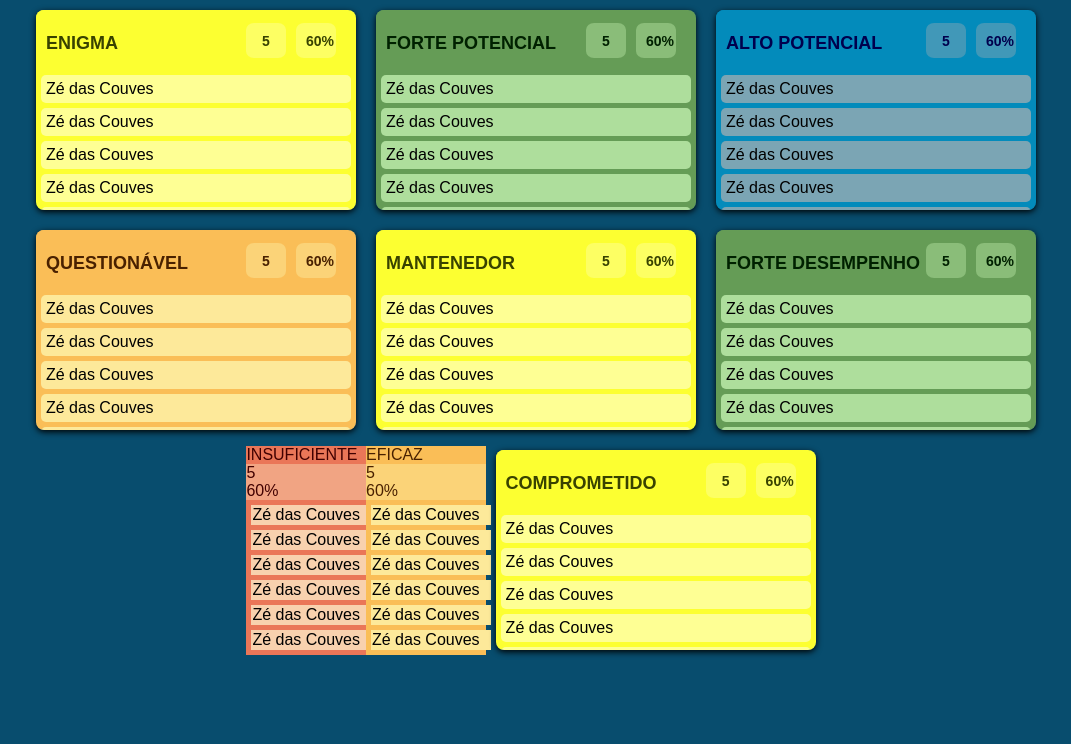
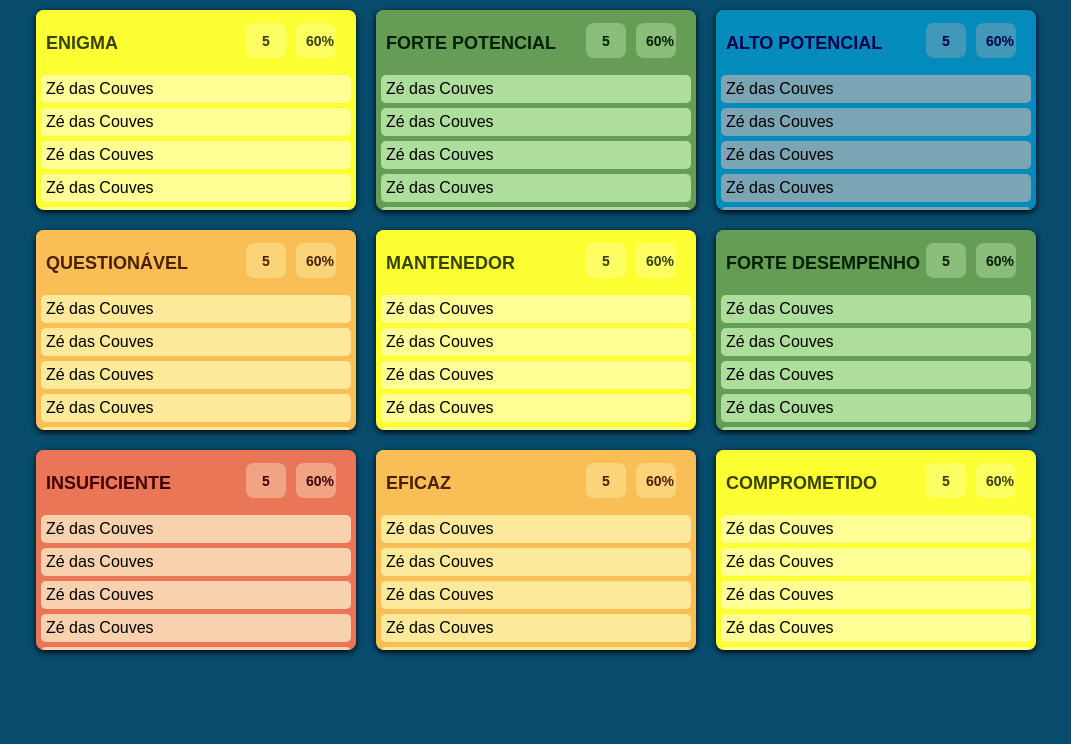
Before and after one commit to RahyanRamos/Prototipo-9box-Tables, a plain HTML site: page index.html in a window 1280 px wide. Shown: the whole page, without its empty margins (104-1175 px from the left). Drawn offline with Linux system fonts and the light colour scheme.

Commit message:
Finalização da reestruturação do código

```diff
--- a/index.html
+++ b/index.html
@@ -247,81 +247,81 @@
         <div class="line3">
             <div class="main">
                 <!-- BOX 7 -->
-                <div class="box" style="background-color: #ea7658;">
-                    <div class="header" style="background-color: #ea7658;">
-                        <div class="title" style="color: #410000;">INSUFICIENTE</div>
-                        <div class="data" style="background-color: #f1a483; color: #410000;">5</div>
-                        <div class="datap" style="background-color: #f1a483; color: #410000;">60%</div>
+                <div class="box-red">
+                    <div class="header-red">
+                        <div class="title-red">INSUFICIENTE</div>
+                        <div class="data-red">5</div>
+                        <div class="datap-red">60%</div>
                     </div>
                     <div class="data-box">
                         <table class="tb">
-                            <tr class="tb-person">
-                                <td  style="background-color: #f8d1ae;">Zé das Couves</td>
+                            <tr class="tb-person-red">
+                                <td>Zé das Couves</td>
                             </tr>
                         </table>
                         <table class="tb">
-                            <tr class="tb-person">
-                                <td  style="background-color: #f8d1ae;">Zé das Couves</td>
+                            <tr class="tb-person-red">
+                                <td>Zé das Couves</td>
                             </tr>
                         </table>
                         <table class="tb">
-                            <tr class="tb-person">
-                                <td  style="background-color: #f8d1ae;">Zé das Couves</td>
+                            <tr class="tb-person-red">
+                                <td>Zé das Couves</td>
                             </tr>
                         </table>
                         <table class="tb">
-                            <tr class="tb-person">
-                                <td  style="background-color: #f8d1ae;">Zé das Couves</td>
+                            <tr class="tb-person-red">
+                                <td>Zé das Couves</td>
                             </tr>
                         </table>
                         <table class="tb">
-                            <tr class="tb-person">
-                                <td  style="background-color: #f8d1ae;">Zé das Couves</td>
+                            <tr class="tb-person-red">
+                                <td>Zé das Couves</td>
                             </tr>
                         </table>
                         <table class="tb">
-                            <tr class="tb-person">
-                                <td  style="background-color: #f8d1ae;">Zé das Couves</td>
+                            <tr class="tb-person-red">
+                                <td>Zé das Couves</td>
                             </tr>
                         </table>
                     </div>
                 </div>
                 <!-- BOX 8 -->
-                <div class="box" style="background-color: #fabe57;">
-                    <div class="header" style="background-color: #fabe57;">
-                        <div class="title" style="color: #492100;">EFICAZ</div>
-                        <div class="data" style="background-color: #fbd378; color: #492100;">5</div>
-                        <div class="datap" style="background-color: #fbd378; color: #492100;">60%</div>
+                <div class="box-orange">
+                    <div class="header-orange">
+                        <div class="title-orange">EFICAZ</div>
+                        <div class="data-orange">5</div>
+                        <div class="datap-orange">60%</div>
                     </div>
                     <div class="data-box">
                         <table class="tb">
-                            <tr class="tb-person">
-                                <td  style="background-color: #fde99a;">Zé das Couves</td>
+                            <tr class="tb-person-orange">
+                                <td>Zé das Couves</td>
                             </tr>
                         </table>
                         <table class="tb">
-                            <tr class="tb-person">
-                                <td  style="background-color: #fde99a;">Zé das Couves</td>
+                            <tr class="tb-person-orange">
+                                <td>Zé das Couves</td>
                             </tr>
                         </table>
                         <table class="tb">
-                            <tr class="tb-person">
-                                <td  style="background-color: #fde99a;">Zé das Couves</td>
+                            <tr class="tb-person-orange">
+                                <td>Zé das Couves</td>
                             </tr>
                         </table>
                         <table class="tb">
-                            <tr class="tb-person">
-                                <td  style="background-color: #fde99a;">Zé das Couves</td>
+                            <tr class="tb-person-orange">
+                                <td>Zé das Couves</td>
                             </tr>
                         </table>
                         <table class="tb">
-                            <tr class="tb-person">
-                                <td  style="background-color: #fde99a;">Zé das Couves</td>
+                            <tr class="tb-person-orange">
+                                <td>Zé das Couves</td>
                             </tr>
                         </table>
                         <table class="tb">
-                            <tr class="tb-person">
-                                <td  style="background-color: #fde99a;">Zé das Couves</td>
+                            <tr class="tb-person-orange">
+                                <td>Zé das Couves</td>
                             </tr>
                         </table>
                     </div>
--- a/style.css
+++ b/style.css
@@ -15,7 +15,8 @@ body {
 .box-blue,
 .box-yellow,
 .box-green,
-.box-orange{
+.box-orange,
+.box-red{
     margin: 10px 10px;
     border-radius: 8px;
     box-shadow: 0px 2px 6px rgba(0, 0, 0, 1);
@@ -44,10 +45,15 @@ body {
     background-color: #fabe57;
 }
 
+.box-red{
+    background-color: #ea7658;
+}
+
 .header-blue,
 .header-yellow,
 .header-green,
-.header-orange{
+.header-orange,
+.header-red{
     display: flex;
     justify-content: space-between;
     align-items: center;
@@ -74,10 +80,15 @@ body {
     background-color: #fabe57;
 }
 
+.header-red{
+    background-color: #ea7658;
+}
+
 .title-blue,
 .title-yellow,
 .title-green,
-.title-orange{
+.title-orange,
+.title-red{
     font-size: 18px;
     font-weight: bold;
     text-align: left;
@@ -104,10 +115,15 @@ body {
     color: #492100;
 }
 
+.title-red{
+    color: #410000;
+}
+
 .data-blue,
 .data-yellow,
 .data-green,
-.data-orange{
+.data-orange,
+.data-red{
     font-size: 14px;
     font-weight: bold;
     color: #000;
@@ -139,10 +155,16 @@ body {
     color: #492100;
 }
 
+.data-red{
+    background-color: #f1a483;
+    color: #410000;
+}
+
 .datap-blue,
 .datap-yellow,
 .datap-green,
-.datap-orange{
+.datap-orange,
+.datap-red{
     font-size: 14px;
     font-weight: bold;
     color: #000;
@@ -174,6 +196,11 @@ body {
     color: #492100;
 }
 
+.datap-red{
+    background-color: #f1a483;
+    color: #410000;
+}
+
 .tb {
     width: 100%;
     border-collapse: collapse;
@@ -184,7 +211,8 @@ body {
 .tb-person-blue td,
 .tb-person-yellow td,
 .tb-person-green td,
-.tb-person-orange td{
+.tb-person-orange td,
+.tb-person-red td{
     padding: 5px 5px;
     border-radius: 5px;
 }
@@ -205,9 +233,15 @@ body {
     background-color: #fde99a;
 }
 
+.tb-person-red td{
+    background-color: #f8d1ae;
+}
+
 .tb-person-blue:last-child td,
 .tb-person-yellow:last-child td,
-.tb-person-green:last-child td{
+.tb-person-green:last-child td,
+.tb-person-orange:last-child td,
+.tb-person-red:last-child td{
     border-bottom: none;
 }
 
@@ -258,3 +292,35 @@ body {
     border-radius: 20px;
     border: 3px solid #afffaf;
 }
+
+.box-orange::-webkit-scrollbar {
+    width: 12px;
+    border-radius: 20px;
+}
+
+.box-orange::-webkit-scrollbar-track {
+    background: #f8cda9;
+    border-radius: 20px;
+}
+
+.box-orange::-webkit-scrollbar-thumb {
+    background-color: #492100;
+    border-radius: 20px;
+    border: 3px solid #f8cda9;
+}
+
+.box-red::-webkit-scrollbar {
+    width: 12px;
+    border-radius: 20px;
+}
+
+.box-red::-webkit-scrollbar-track {
+    background: #fcbcbc;
+    border-radius: 20px;
+}
+
+.box-red::-webkit-scrollbar-thumb {
+    background-color: #410000;
+    border-radius: 20px;
+    border: 3px solid #fcbcbc;
+}
```
